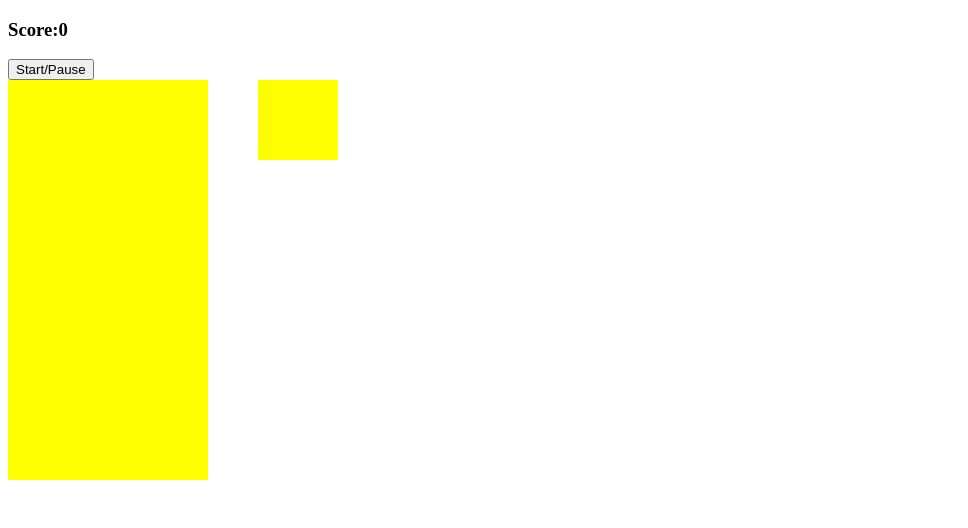
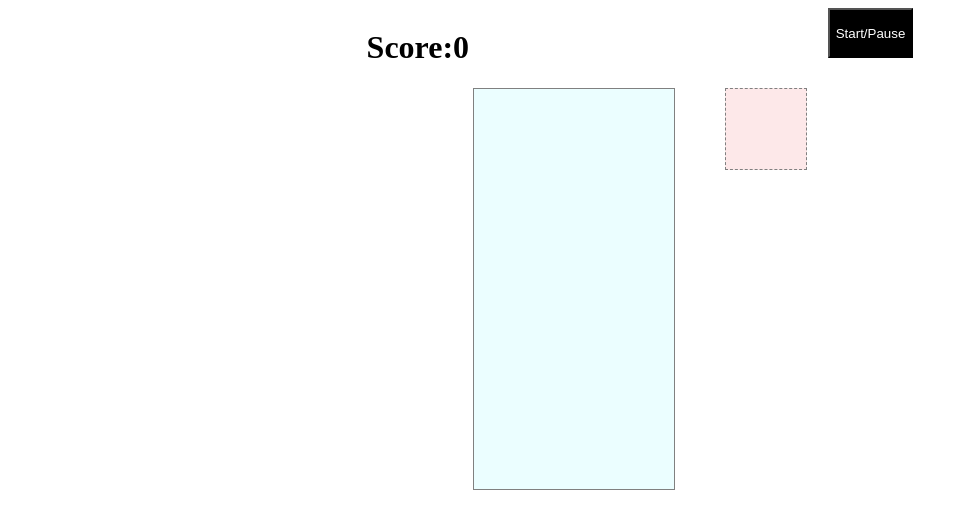
Before and after one commit to prigupkh/INST-630, a plain HTML site: page Tetrics/index.html in a window 1280 px wide. Shown: the whole page, without its empty margins (0-968 px from the left). Drawn offline with Linux system fonts and the light colour scheme.

Commit message:
Tetris code updates

```diff
--- a/Tetrics/index.html
+++ b/Tetrics/index.html
@@ -6,9 +6,10 @@
     <title>Basic Tetris</title>
   </head>
   <body>
-
-    <h3>Score:<span id="score">0</span></h3>
-    <button id="start-button">Start/Pause</button>
+    <div class="extra">
+      <h1>Score:<span id="score">0</span></h1>
+      <button id="start-button">Start/Pause</button>
+    </div>
 
     <div class="container">
       <div class="grid">
--- a/Tetrics/script.js
+++ b/Tetrics/script.js
@@ -8,10 +8,10 @@ document.addEventListener('DOMContentLoaded', () => {
     let timerId
     let score = 0
     const colors = [
-      'orange',
-      'red',
-      'purple',
-      'green',
+      '#596475',
+      '#1F2232',
+      '#840032',
+      '#519872',
       'blue'
     ]
 
--- a/Tetrics/style.css
+++ b/Tetrics/style.css
@@ -1,5 +1,11 @@
 .container {
     display: flex;
+    justify-content: center;
+  }
+
+  .extra  {
+    display: flex;
+   justify-content: space-evenly;
   }
 
   .grid {
@@ -7,7 +13,8 @@
     height: 400px;
     display: flex;
     flex-wrap: wrap;
-    background-color: yellow;
+    background-color: #EBFEFF;
+    border: 1px solid grey;
   }
 
   .grid div {
@@ -26,10 +33,17 @@
     height: 80px;
     display: flex;
     flex-wrap: wrap;
-    background-color: yellow;
+    background-color: #FDE8E9;
+    border: 1px dashed grey;
   }
 
   .mini-grid div {
     height: 20px;
     width: 20px;
   }
+
+  #start-button {
+    height: 50px;
+    background-color: black;
+    color: white;
+  }
```
Also changed, not shown: 1 other file.
